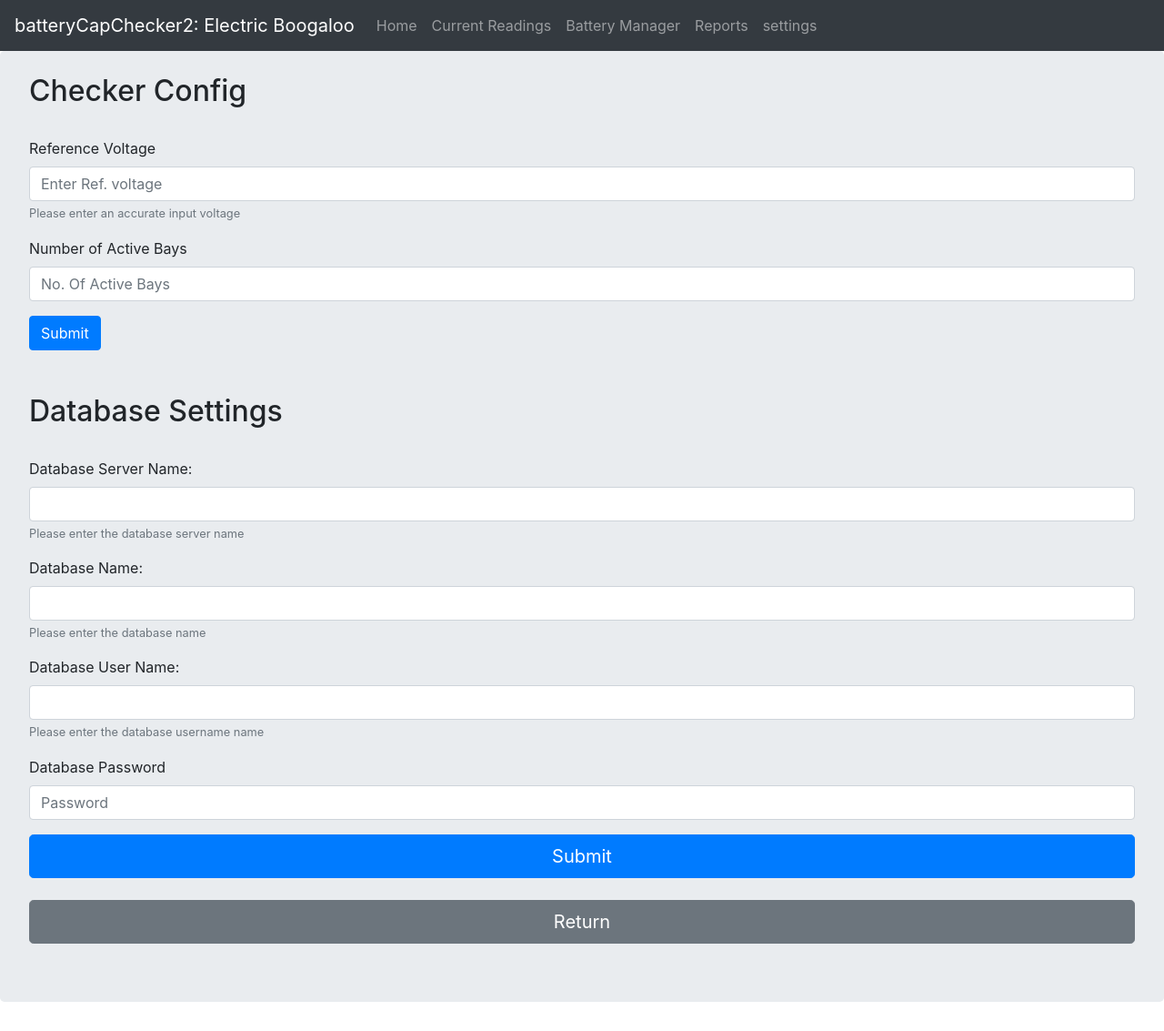
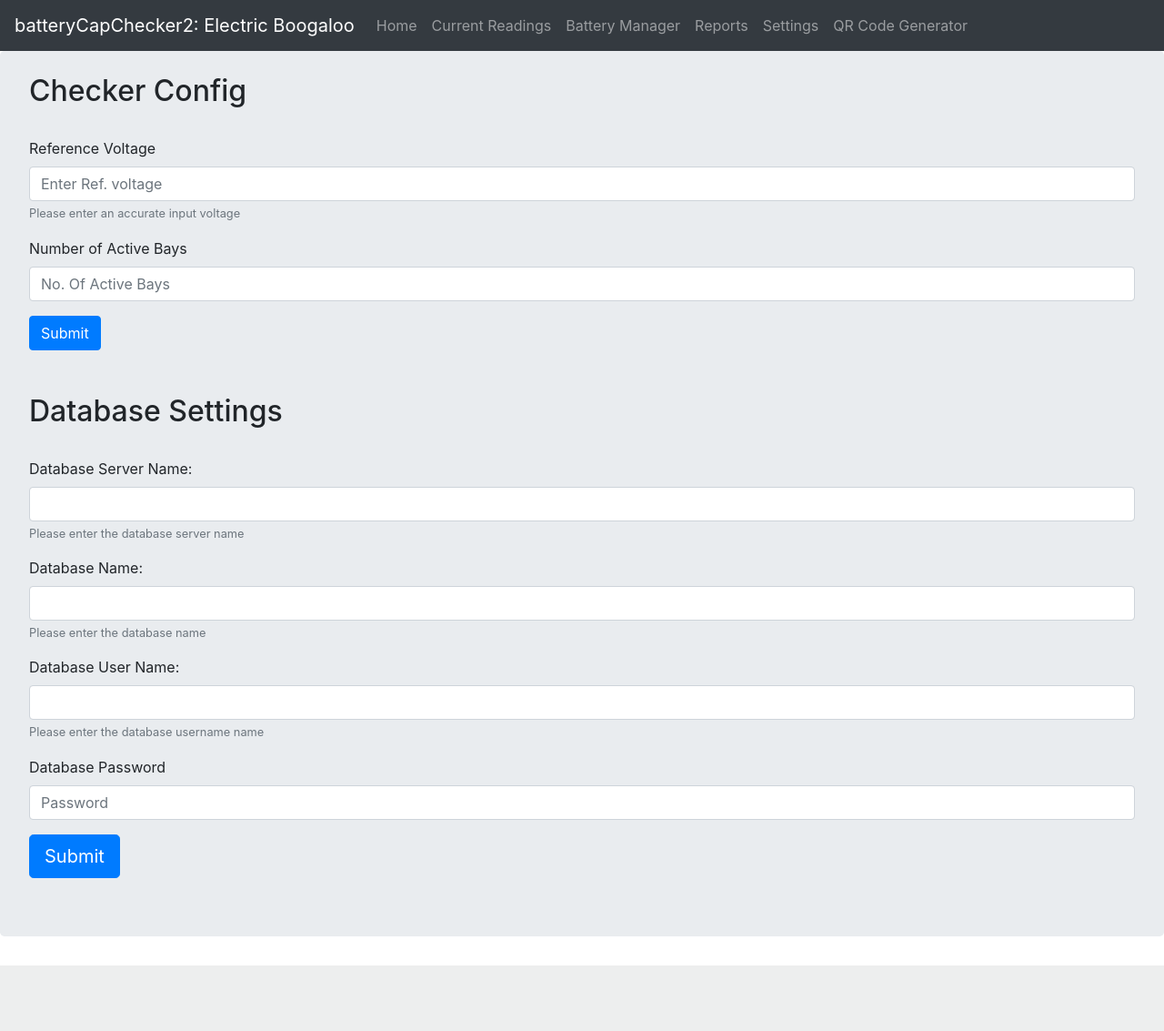
Before and after one commit to deanralph/CapChecker, a Flask app: template templates/settings.html in a window 1280 px wide. Shown: the whole page at 91% size. After the commit the page ends 1061 px from the top, so only its background shows below. Run offline with Flask 2, Linux system fonts and the light colour scheme; the template is opened without the code that fills it, so the values that code supplies are empty; some libraries are stand-ins or nearby versions.

```diff
--- a/main.py
+++ b/main.py
@@ -8,11 +8,15 @@
 # to work out the current capacity of the cell
 
 #Imports
-from flask import Flask, render_template
+from flask import Flask, render_template, request
 import qrcode
 import json
 
 #Main App
+
+def loadConfig(fileName):
+   with open(fileName) as json_file:
+    return json.load(json_file)
 
 def generateQR(qrData):
     qr = qrcode.QRCode(
@@ -33,9 +37,17 @@ app = Flask(__name__)
 def index():
     return render_template("index.html")
 
-@app.route('/settings')
+@app.route('/settings', methods = ['POST', 'GET'])
 def dbsettings():
-    return render_template("settings.html")
+    if request.method == 'POST':
+        dbresult = request.form
+        with open('config\dbconfig.json', 'w') as outfile:
+            json.dump(dbresult, outfile, indent=2)
+        return "Settings Saved"
+    if request.method == 'GET':
+        sqlConf = loadConfig('config\dbconfig.json')
+        return render_template('settings.html', servervalue=sqlConf["server"], dbvalue=sqlConf["database"], uservalue=sqlConf["username"])
+
 
 @app.route('/batteries')
 def batteries():
@@ -53,5 +65,9 @@ def readings():
 def newBattery():
     return render_template("newBattery.html")
 
+@app.route('/qrcode')
+def qrcode():#
+    return render_template("qrcode.html")
+
 if __name__ == "__main__":
     app.run()
--- a/templates/layout.html
+++ b/templates/layout.html
@@ -20,7 +20,8 @@
                 <a class="nav-item nav-link" href="/readings">Current Readings</a>
                 <a class="nav-item nav-link" href="/batteries">Battery Manager</a>
                 <a class="nav-item nav-link" href="/reports">Reports</a>
-                <a class="nav-item nav-link" href="/settings">settings</a>
+                <a class="nav-item nav-link" href="/settings">Settings</a>
+                <a class="nav-item nav-link" href="/qrcode">QR Code Generator</a>
             </div>
         </div>
     </nav>
--- a/templates/settings.html
+++ b/templates/settings.html
@@ -24,7 +24,7 @@ Database Settings
     <br>
     <h2>Database Settings</h2>
     <br>
-    <form action = "dbresult" method = "POST">
+    <form action = "settings" method = "POST">
         <div class="form-group">
             <label for="dbSName">Database Server Name:</label>
             <input name="server" class="form-control" id="dbSName" aria-describedby="dbsHelp" placeholder={{ servervalue }}>
@@ -44,10 +44,6 @@ Database Settings
             <label for="bdPassword">Database Password</label>
             <input name="password" type="password" class="form-control" id="dbPassword" placeholder="Password">
         </div>
-        <button type="submit" class="btn btn-primary btn-lg btn-block">Submit</button>
-    </form>
-    <br>
-    <form action="index.html" method="get" target="_blank"></form>
-        <button type="submit" value = "submit"  class="btn btn-secondary btn-lg btn-block">Return</button>
+        <button type="submit" class="btn btn-primary btn-lg">Submit</button>
     </form>
 {% endblock %}
```
